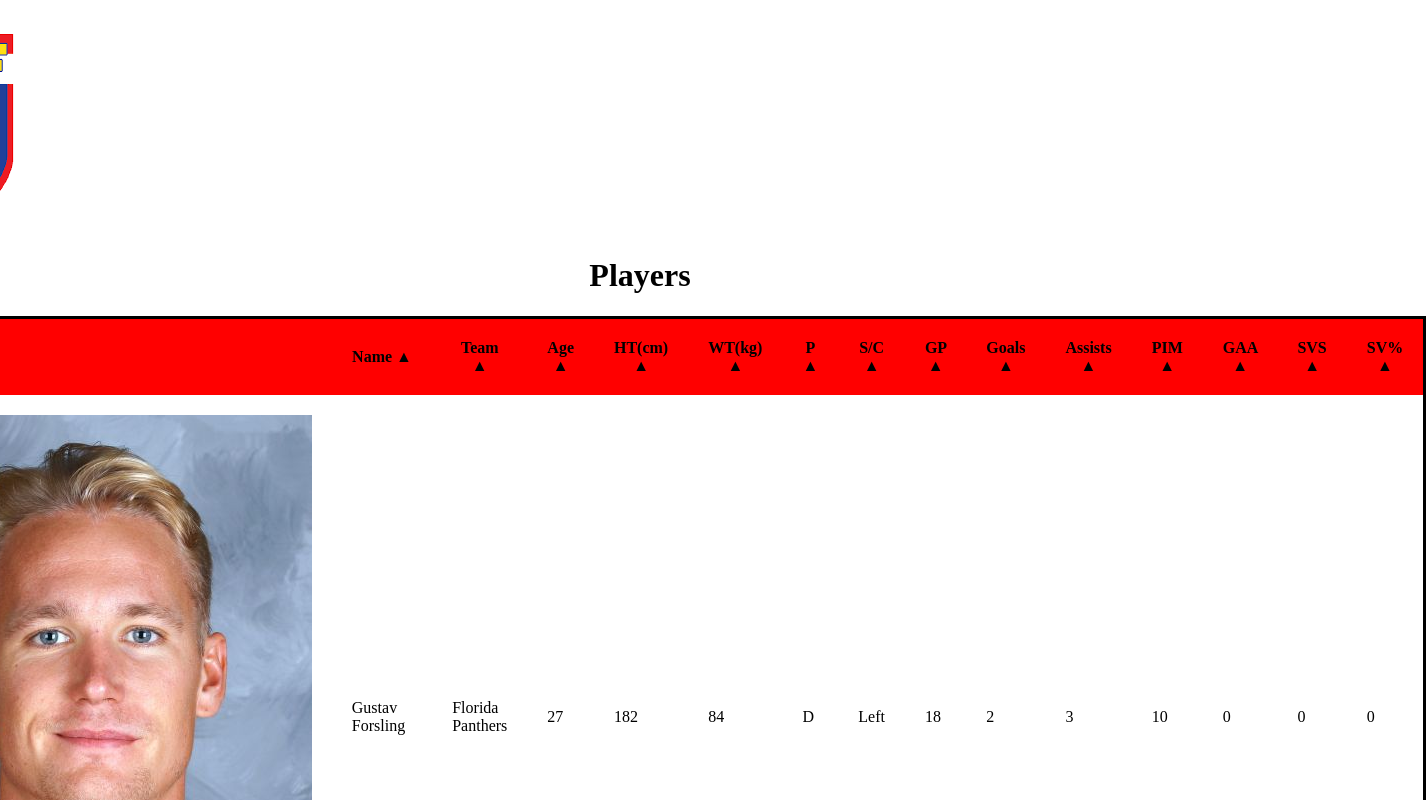
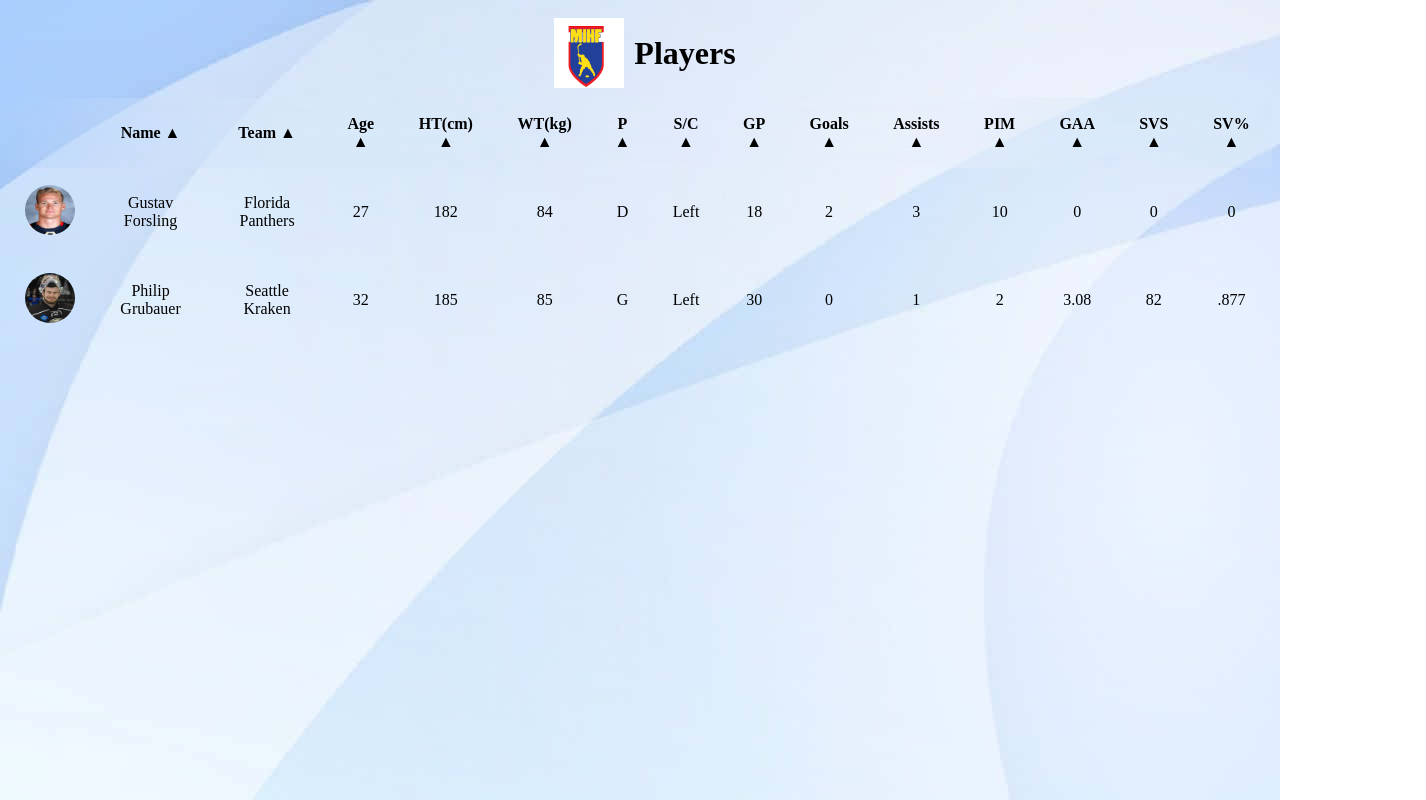
Before and after one commit to MFaiqH/MIHF, a website: page list.html in a window 1280 px wide. Shown: the top 800 px of the page, 1426 px wide, since content can reach past the window. Drawn offline with nearby package versions, Linux system fonts and the light colour scheme.

Commit message:
Update styl.css

```diff
--- a/styl.css
+++ b/styl.css
@@ -1,26 +1,43 @@
 body{
     display: flex;
-    justify-content: center;
+    justify-content: start;
+    background-image: url("assets/bg.jpeg");
 }
 h1{
     text-align: center;
 }
+.title{
+    display: flex;
+    justify-content: center;
+    align-items: center;
+}
+.title img{
+    width: 70px;
+    height: 70px;
+    padding: 10px;
+}
 th, td{
-    padding: 20px;
+    padding: 17px;
+}
+th{
+    cursor: pointer;
+}
+td{
+    cursor: pointer;
 }
 #table{
-    border: 3px solid black;
     border-collapse: collapse;
     border-spacing: 1em;
+    min-width: 100%;
     align-content: center;
-}
-
-.grey{
-    background-color: rgba(184, 184, 184, .5);
+    align-items: center;
+    text-align: center;
+    overflow-x: auto;
 }
 
 .header{
-    background-color: red;
+    background-color: transparent;
+    backdrop-filter: blur(50px);
 }
 
 .btn-name{
@@ -30,3 +47,9 @@
     font-size: 1em;
     text-decoration: none;
 }
+
+#playersList img{
+    width: 50px;
+    height: 50px;
+    border-radius: 40px;
+}
```
